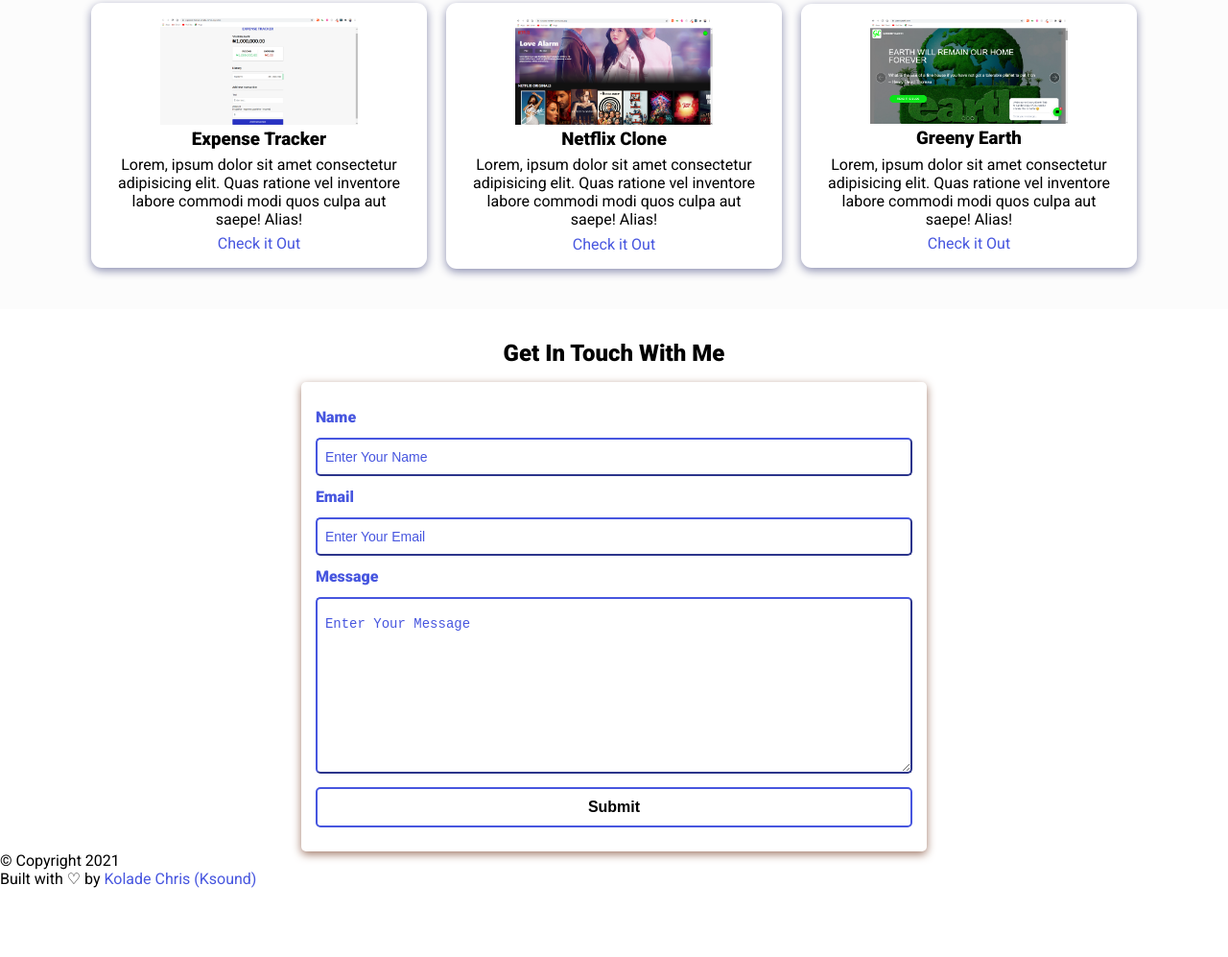
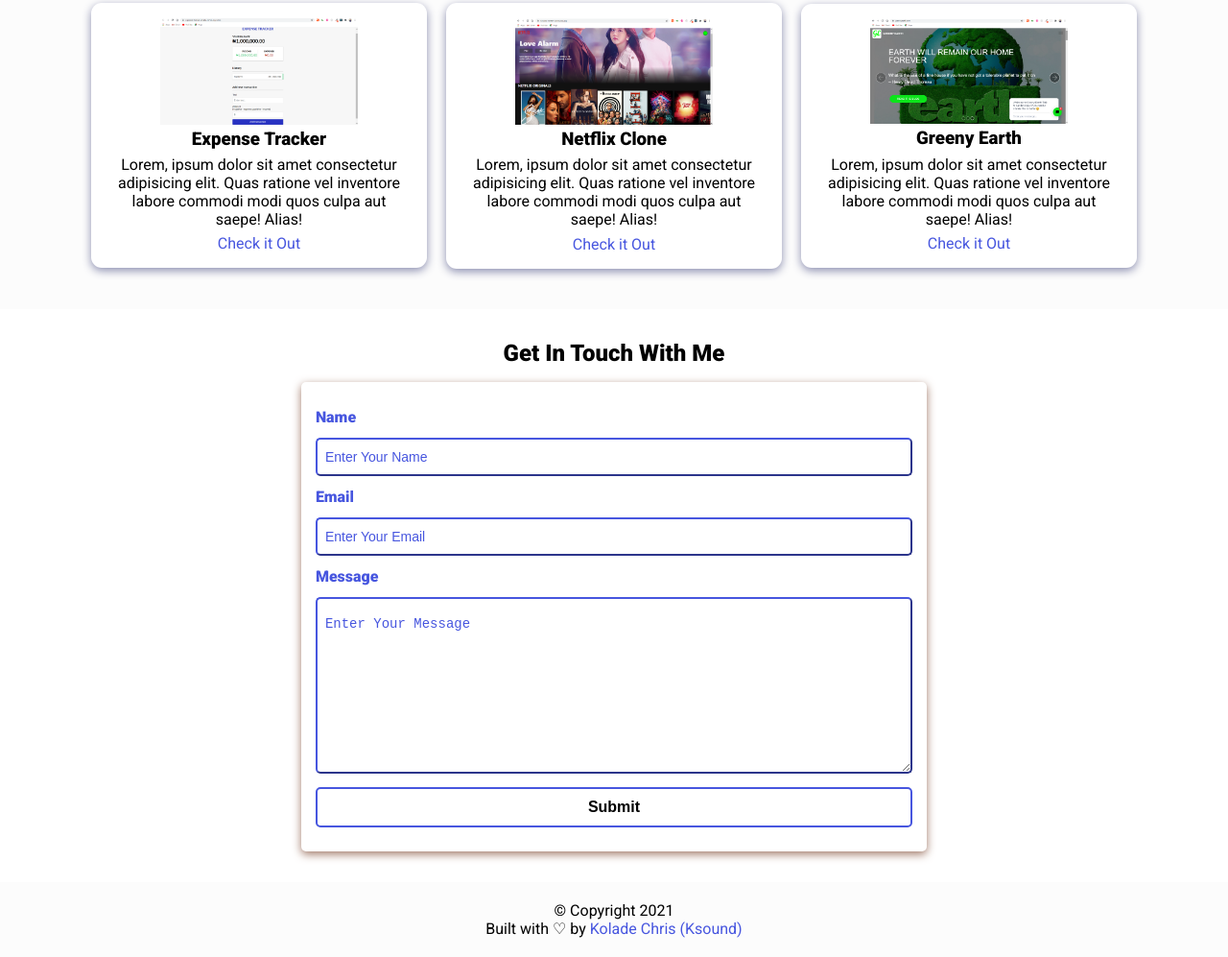
Before and after one commit to rodneymaiato/developer-portfolio, a plain HTML site: page index.html in a window 1280 px wide. Shown: the part 1474-2471 px from the top of the page at 96% size. Before the commit the page ends 2399 px from the top, so only its background shows below. Drawn offline with nearby package versions, Linux system fonts and the light colour scheme.

Commit message:
updated footer css

```diff
--- a/assets/css/styles.css
+++ b/assets/css/styles.css
@@ -318,6 +318,12 @@ i.scroll-up {
     max-width: 23.75rem;
   }
 }
+footer {
+  background-color: var(--bg-color);
+  padding: 1.25rem;
+  text-align: center;
+  margin: 2rem 0 0;
+}
 /* ! RESPONSIVE CSS for small phones */
 @media screen and (max-width: 420px) {
   .hero img {
--- a/index.html
+++ b/index.html
@@ -52,7 +52,7 @@
         loading="lazy"
         class="hero-img"
       />
-      <div class="bio animate__animated animate__shakeX">
+      <div class="bio">
         <h2 class="bio-title">About Me</h2>
         <p class="bio-text">
           Lorem ipsum dolor sit amet, consectetur adipisicing elit. Mollitia sed
```
